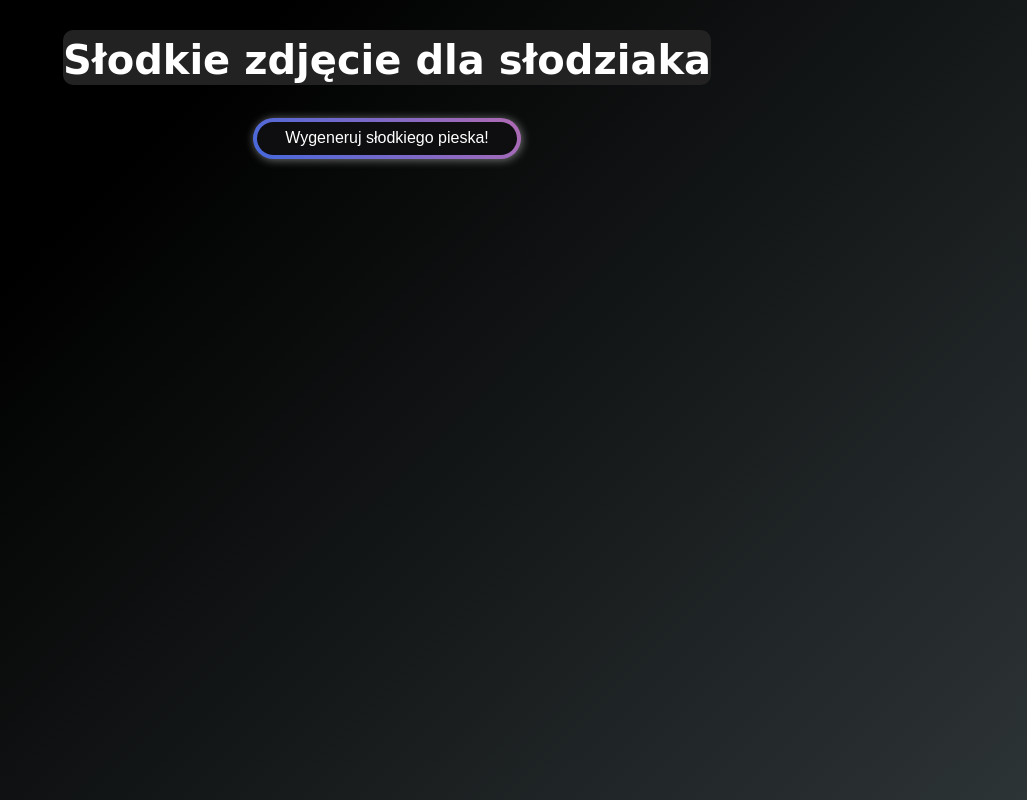
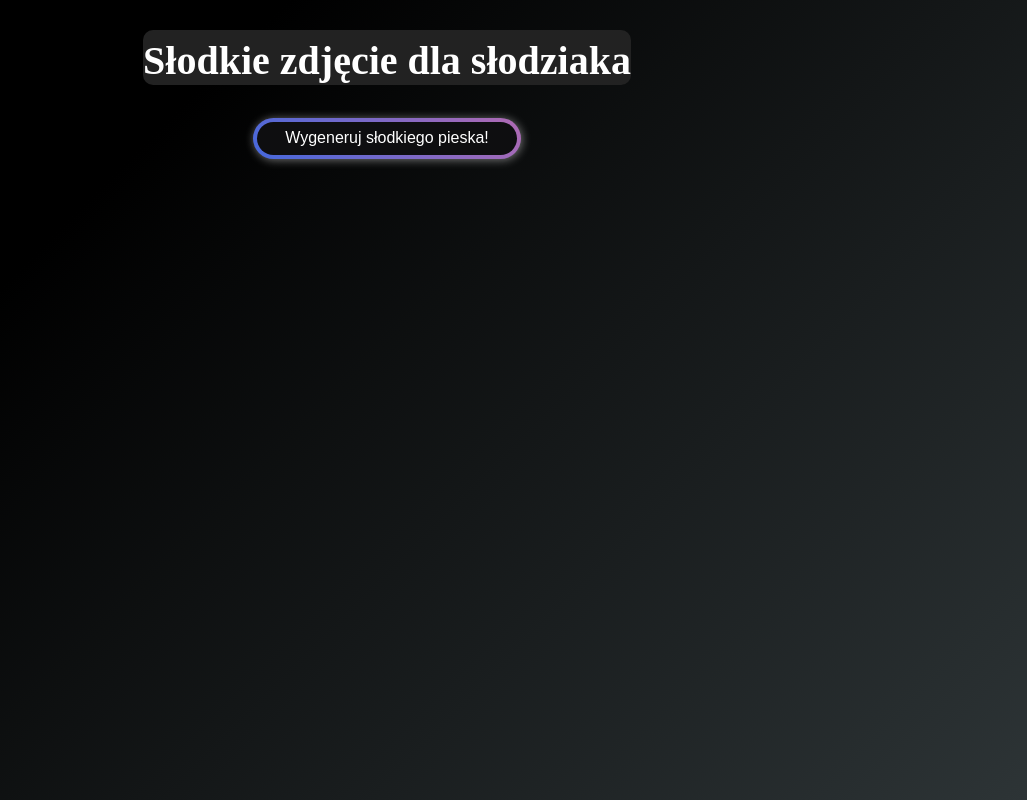
Before and after one commit to yagvy/kamilciaslodziak, a plain HTML site: page index.html in a window 1280 px wide. Shown: the whole page, without its empty margins (253-1280 px from the left). Drawn offline with Linux system fonts and the light colour scheme.

Commit message:
Update mystyle.css

```diff
--- a/mystyle.css
+++ b/mystyle.css
@@ -60,7 +60,7 @@ button {
     border-radius: 10px;
     color: #eee;
     font-size: 40px;
-    font-family: 'Cookie', cursive;
+    font-family: 'Montserrat';
     position: relative;
     transition: 1s;
     -webkit-tap-highlight-color: transparent;
```
